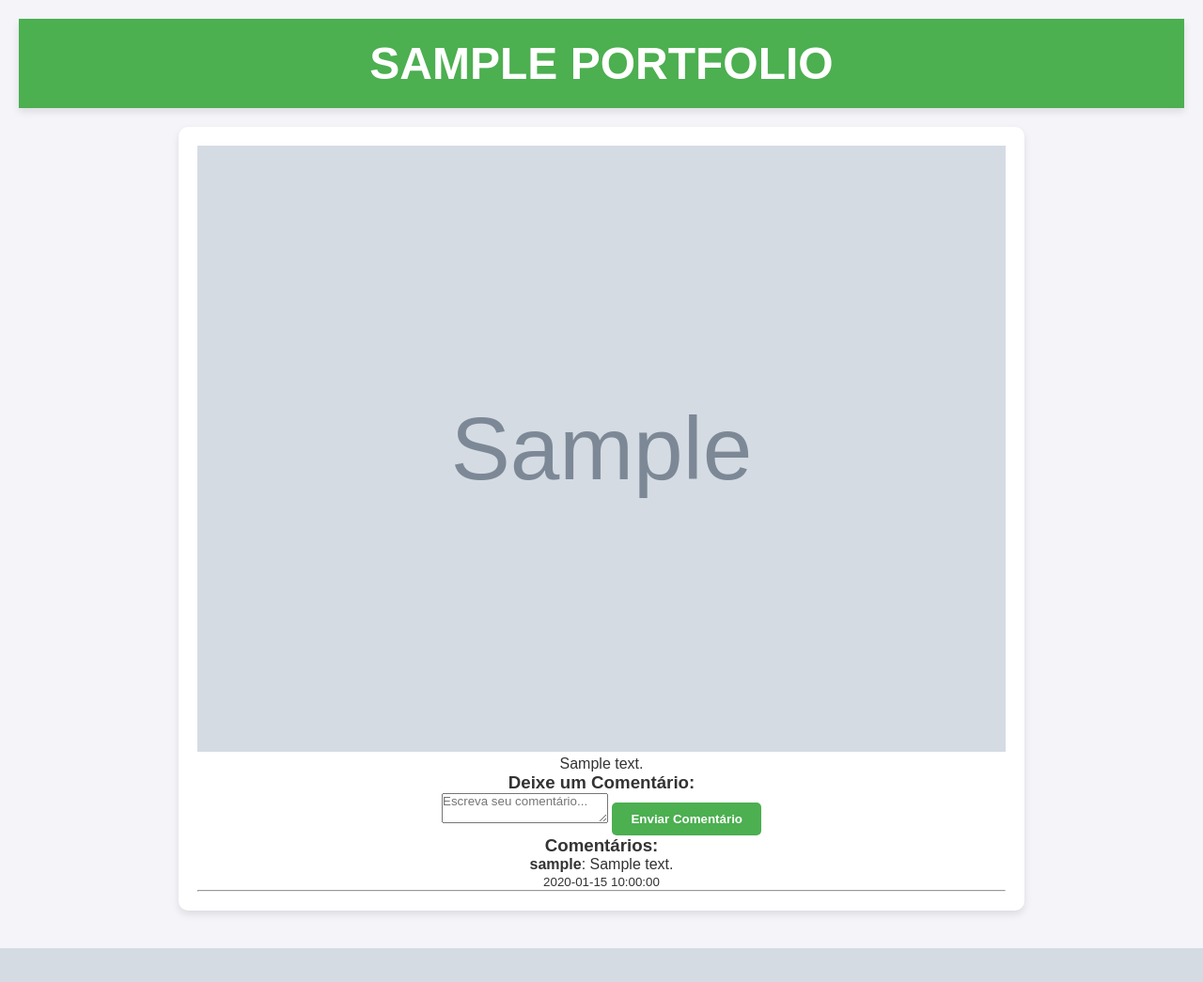
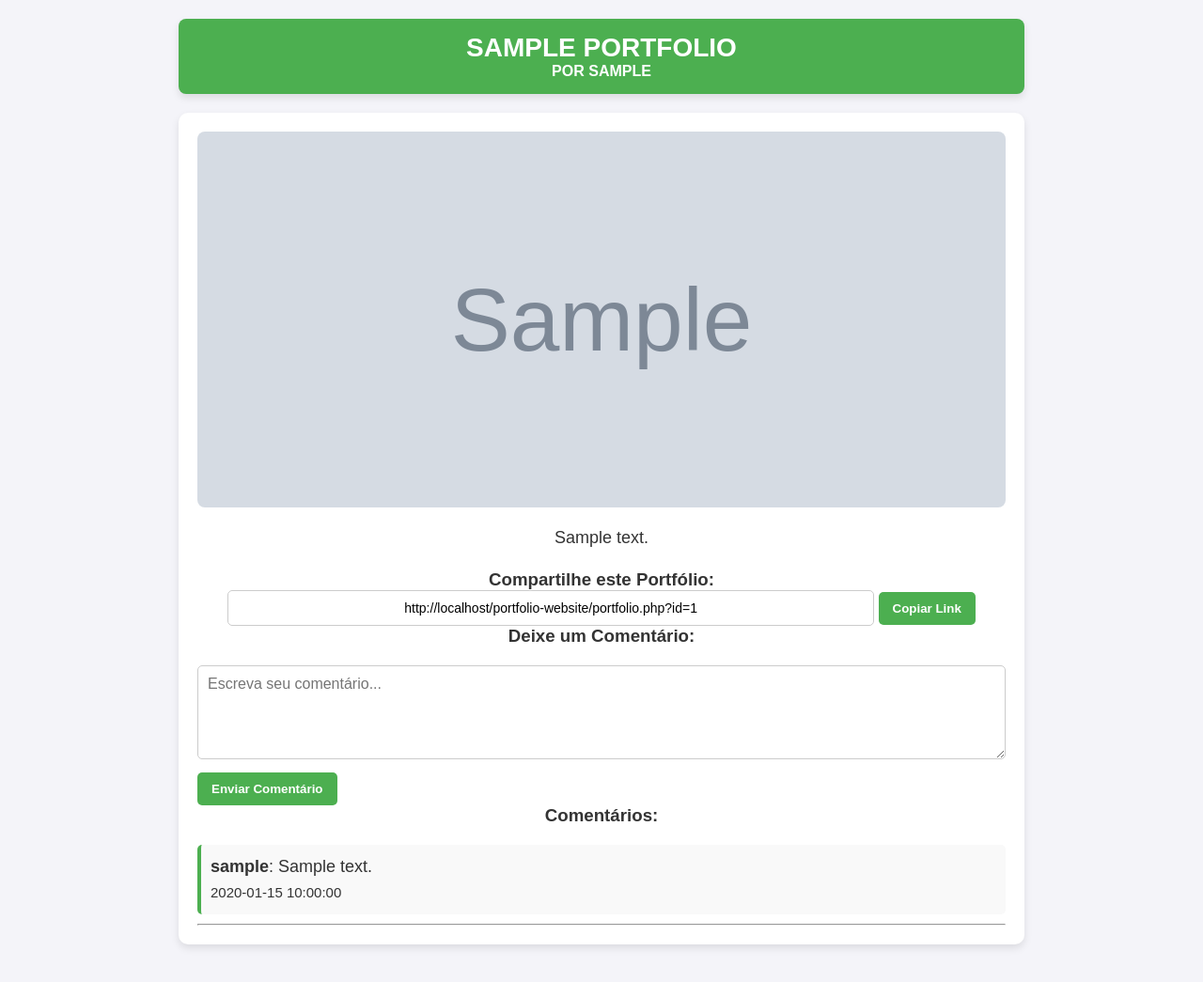
Before and after one commit to devopMarkz/WebsitePortfolio_MVP, a PHP site: page /portfolio-website/portfolio.php?id=1 in a window 1280 px wide. Shown: the whole page at 94% size. Before the commit the page ends 1009 px from the top, so only its background shows below. Run offline with PHP 8.4, Linux system fonts and the light colour scheme; the visitor is signed in with stand-in values (Sample User, id 1); tables that the repository leaves empty or names only in its code hold one stand-in row (values such as "Sample post"); grey boxes marked "Sample" are stand-in pictures.

Commit message:
Estilizando portfolio.php

```diff
--- /dev/null
+++ b/assets/css/portfolio.css
@@ -0,0 +1,133 @@
+/* Reset básico */
+* {
+    margin: 0;
+    padding: 0;
+    box-sizing: border-box;
+    font-family: 'Poppins', sans-serif;
+}
+
+/* Corpo da página */
+body {
+    background-color: #f4f4f9;
+    color: #333;
+    text-align: center;
+    padding: 20px;
+}
+
+/* Cabeçalho */
+header {
+    background-color: #4CAF50;
+    color: white;
+    padding: 15px;
+    font-size: 24px;
+    text-transform: uppercase;
+    box-shadow: 0 4px 8px rgba(0, 0, 0, 0.1);
+    width: 100%;
+    max-width: 900px;
+    margin: 0 auto 20px;
+    border-radius: 8px;
+}
+
+header h1 {
+    font-size: 28px;
+}
+
+header p {
+    font-size: 16px;
+    font-weight: bold;
+}
+
+/* Container principal */
+main {
+    max-width: 900px;
+    margin: 20px auto;
+    padding: 20px;
+    background-color: white;
+    border-radius: 10px;
+    box-shadow: 0 4px 8px rgba(0, 0, 0, 0.1);
+}
+
+/* Imagem do portfólio */
+.portfolio-img {
+    width: 100%;
+    max-height: 400px;
+    object-fit: cover;
+    border-radius: 8px;
+    margin-bottom: 15px;
+}
+
+/* Descrição do portfólio */
+main p {
+    font-size: 18px;
+    line-height: 1.5;
+    margin-bottom: 20px;
+}
+
+/* Compartilhamento */
+#shareLink {
+    width: 80%;
+    padding: 10px;
+    border: 1px solid #ccc;
+    border-radius: 5px;
+    font-size: 14px;
+    text-align: center;
+}
+
+button {
+    background-color: #4CAF50;
+    color: white;
+    border: none;
+    padding: 10px 15px;
+    border-radius: 5px;
+    cursor: pointer;
+    font-weight: bold;
+    transition: background 0.3s;
+}
+
+button:hover {
+    background-color: #388E3C;
+}
+
+/* Formulário de Comentários */
+#commentForm {
+    margin-top: 20px;
+}
+
+#commentText {
+    width: 100%;
+    height: 100px;
+    padding: 10px;
+    border: 1px solid #ccc;
+    border-radius: 5px;
+    font-size: 16px;
+}
+
+#commentForm button {
+    display: block;
+    margin-top: 10px;
+}
+
+/* Lista de Comentários */
+#commentsList {
+    margin-top: 20px;
+    text-align: left;
+}
+
+#commentsList p {
+    background-color: #f9f9f9;
+    padding: 10px;
+    border-radius: 5px;
+    margin-bottom: 10px;
+    border-left: 4px solid #4CAF50;
+}
+
+/* Responsividade */
+@media (max-width: 768px) {
+    main {
+        width: 90%;
+    }
+
+    #shareLink {
+        width: 100%;
+    }
+}
--- a/portfolio.php
+++ b/portfolio.php
@@ -8,8 +8,9 @@ if (!$portfolio_id) {
     die("Portfólio não encontrado.");
 }
 
-$stmt = $conn->prepare("SELECT * FROM portfolios WHERE id = :id");
-$stmt->bindParam(':id', $portfolio_id);
+// Buscar detalhes do portfólio
+$stmt = $conn->prepare("SELECT p.*, u.username FROM portfolios p JOIN users u ON p.user_id = u.id WHERE p.id = :id");
+$stmt->bindParam(':id', $portfolio_id, PDO::PARAM_INT);
 $stmt->execute();
 $portfolio = $stmt->fetch(PDO::FETCH_ASSOC);
 
@@ -24,16 +25,22 @@ if (!$portfolio) {
     <meta charset="UTF-8">
     <meta name="viewport" content="width=device-width, initial-scale=1.0">
     <title><?= htmlspecialchars($portfolio['name']) ?></title>
-    <link rel="stylesheet" href="assets/css/style.css">
+    <link rel="stylesheet" href="assets/css/portfolio.css">
 </head>
 <body>
     <header>
         <h1><?= htmlspecialchars($portfolio['name']) ?></h1>
+        <p>por <?= htmlspecialchars($portfolio['username']) ?></p>
     </header>
 
     <main>
-        <img src="assets/img/<?= htmlspecialchars($portfolio['image']) ?>" alt="Imagem do Projeto" width="100%">
+        <img src="assets/img/<?= htmlspecialchars($portfolio['image']) ?>" alt="Imagem do Projeto" class="portfolio-img">
         <p><?= nl2br(htmlspecialchars($portfolio['description'])) ?></p>
+
+        <!-- Compartilhamento -->
+        <h3>Compartilhe este Portfólio:</h3>
+        <input type="text" id="shareLink" value="http://localhost/portfolio-website/portfolio.php?id=<?= $portfolio_id; ?>" readonly>
+        <button onclick="copyLink()">Copiar Link</button>
 
         <!-- Formulário de Comentários -->
         <h3>Deixe um Comentário:</h3>
@@ -92,6 +99,15 @@ if (!$portfolio) {
                 });
             });
         });
+
+        // Função para copiar o link
+        function copyLink() {
+            var copyText = document.getElementById("shareLink");
+            copyText.select();
+            copyText.setSelectionRange(0, 99999);
+            document.execCommand("copy");
+            alert("Link copiado!");
+        }
     </script>
 </body>
 </html>
```
